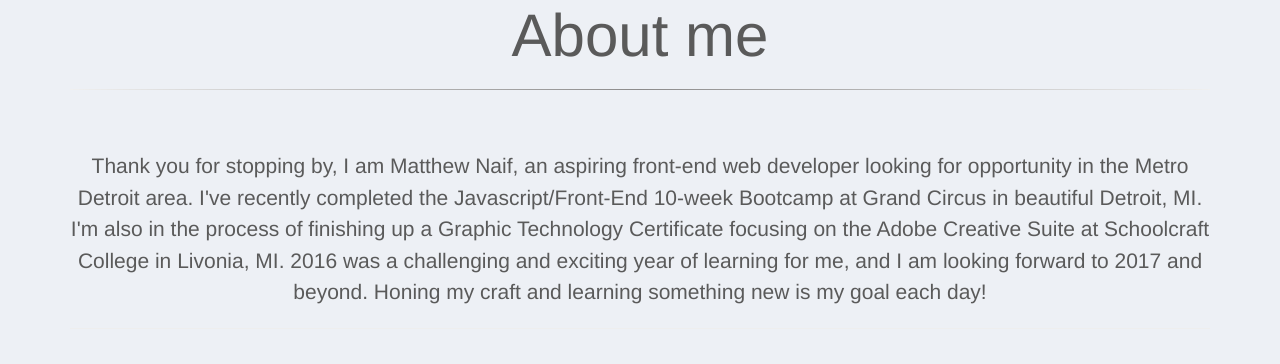
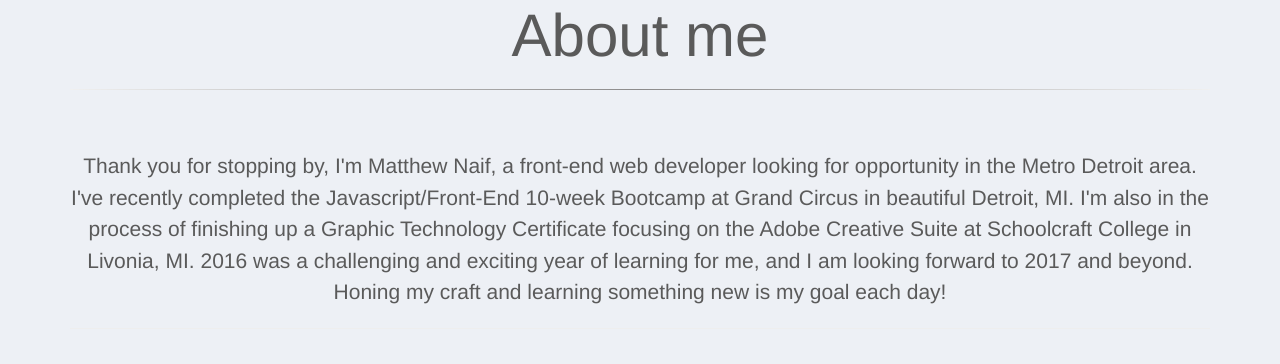
Before and after one commit to man9985/man9985.github.io, a plain HTML site: page index.html in a window 1280 px wide. Shown: the part 958-1322 px from the top of the page. Drawn offline with nearby package versions, Linux system fonts and the light colour scheme; a script that the page names is missing.

Commit message:
small text update

```diff
--- a/index.html
+++ b/index.html
@@ -80,7 +80,7 @@
             <hr class="featurette-divider" id="about">
             <h2 class="featurette-heading">About me</h2>
             <hr class="underline">
-            <p class="lead">Thank you for stopping by, I am Matthew Naif, an aspiring front-end web developer looking for opportunity in the Metro Detroit area. I've recently completed the Javascript/Front-End 10-week Bootcamp at Grand Circus in beautiful Detroit, MI. I'm also in the process of finishing up a Graphic Technology Certificate focusing on the Adobe Creative Suite at Schoolcraft College in Livonia, MI. 2016 was a challenging and exciting year of learning for me, and I am looking forward to 2017 and beyond. Honing my craft and learning something new is my goal each day!</p>
+            <p class="lead">Thank you for stopping by, I'm Matthew Naif, a front-end web developer looking for opportunity in the Metro Detroit area. I've recently completed the Javascript/Front-End 10-week Bootcamp at Grand Circus in beautiful Detroit, MI. I'm also in the process of finishing up a Graphic Technology Certificate focusing on the Adobe Creative Suite at Schoolcraft College in Livonia, MI. 2016 was a challenging and exciting year of learning for me, and I am looking forward to 2017 and beyond. Honing my craft and learning something new is my goal each day!</p>
             <hr>
 
             <h2><small>Experienced in:</small></h2>
```
